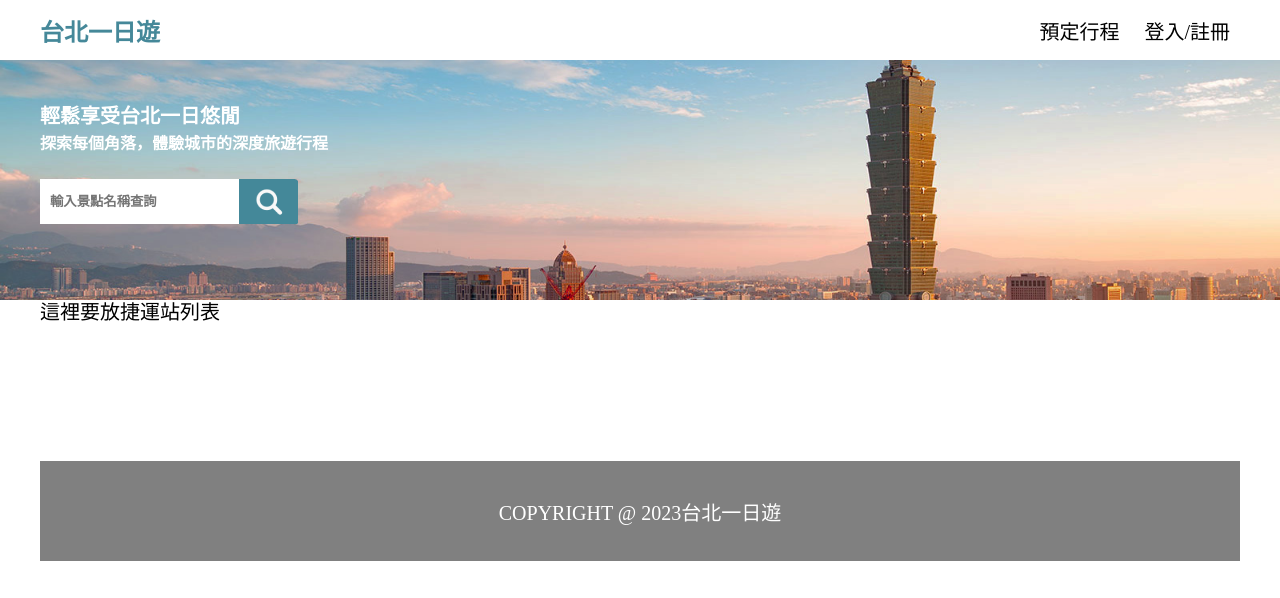
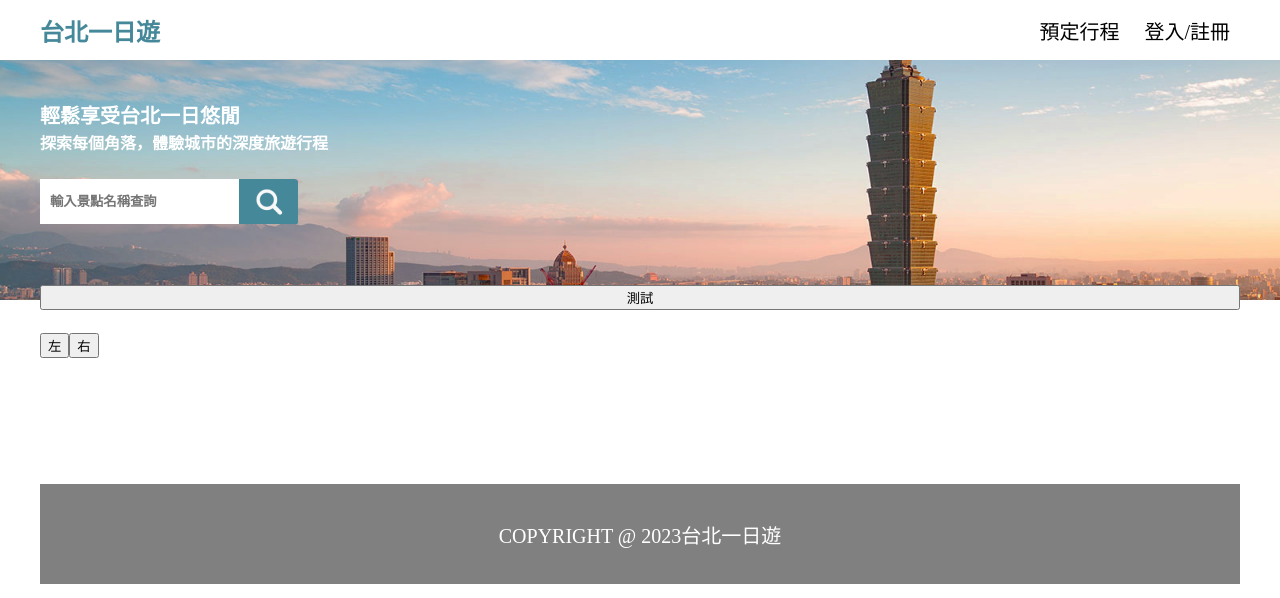
Before and after one commit to lark1987/TaipeiDayTrip, a Flask app: page / in a window 1280 px wide. Shown: the top 598 px of the page. Run offline with Flask 3, Linux system fonts and the light colour scheme; data that the repository does not hold is empty.

Commit message:
0907-1156

```diff
--- a/static/index.css
+++ b/static/index.css
@@ -64,3 +64,7 @@ footer{width:100%;position:relative;left:0;bottom:0;z-index:-1;
 @media screen and (max-width:600px){
       .main{display:flex;flex-direction:column;row-gap:20px;max-width:90%;}
 }
+
+
+.scroll_container {display:flex; }
+.list_container {overflow-x: hidden;}
--- a/templates/index.html
+++ b/templates/index.html
@@ -32,7 +32,15 @@
 
         <br><br><br><br><br><br><br>
 
-        <div class="mrt_list">這裡要放捷運站列表</div>
+        <button id="test">測試</button>
+        <br>
+        <div class="scroll_container">
+            <button id="scroll_left">左</button>
+            <div class="list_container">
+            </div>
+            <button id="scroll_right">右</button>
+        </div>
+
         <br>
         <div id="gridContainer"></div>
         <br>
```
Also changed, not shown: static/index.js (+96 -3 lines).
